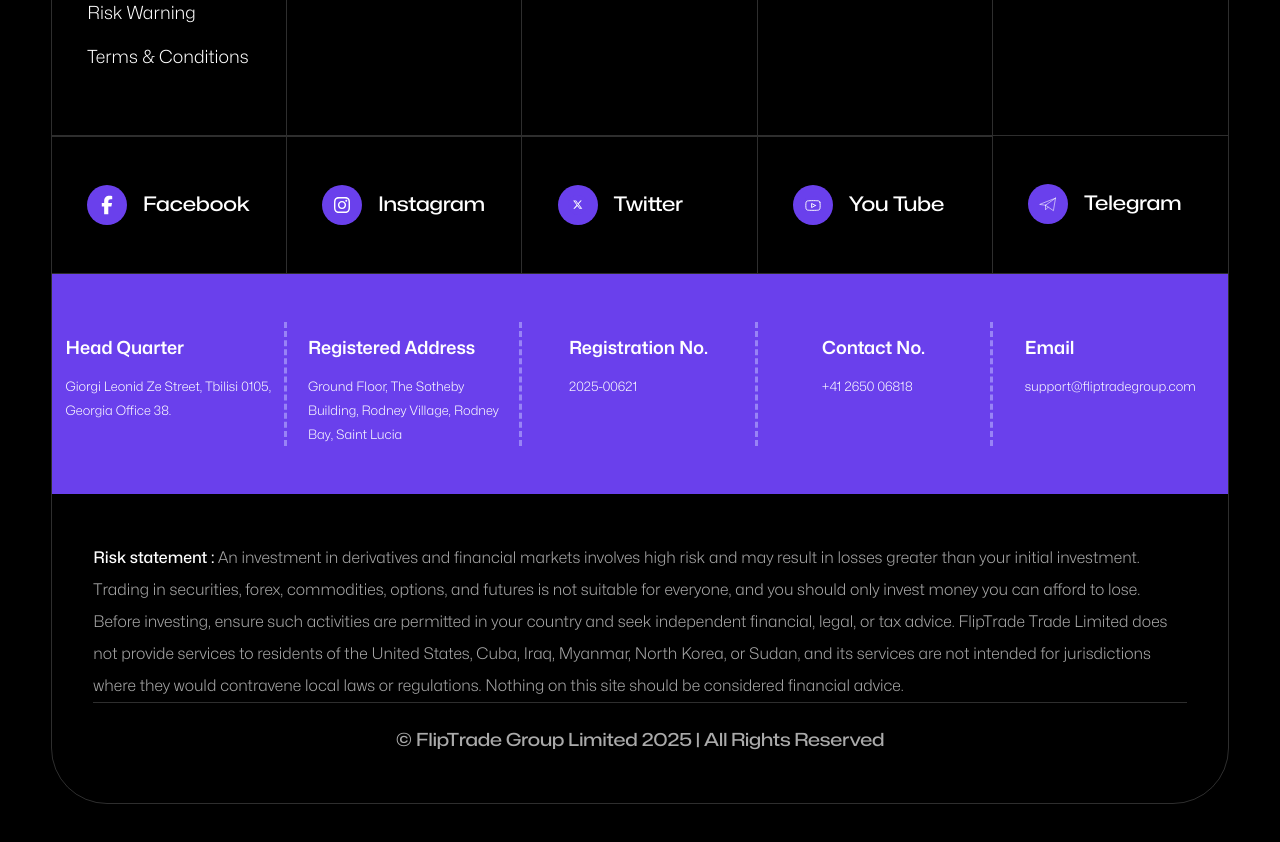
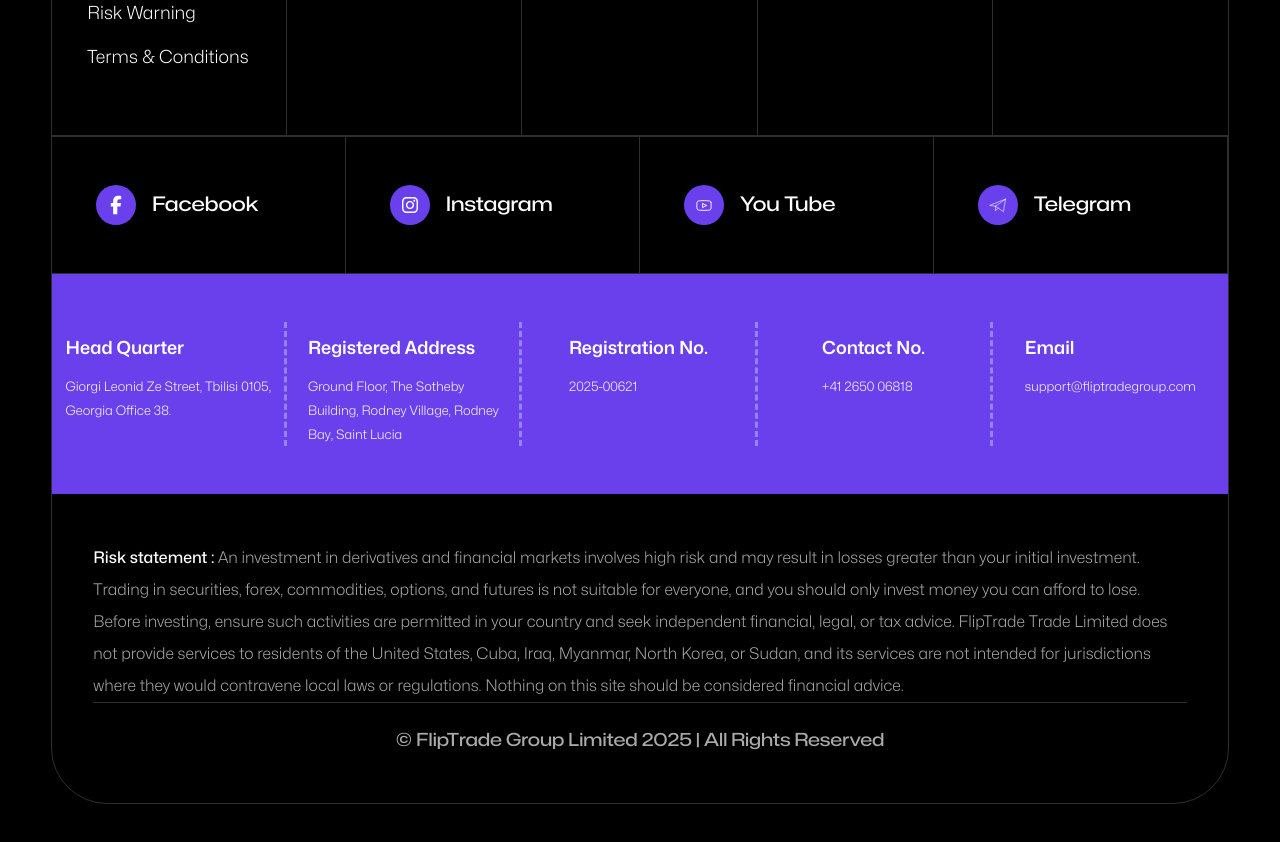
Before and after one commit to fliptradevercelcom-ship-it/Flip-Trader, a Next.js app: page /accounts-types in a window 1280 px wide. Shown: the part 5680-6522 px from the top of the page. Built offline with nearby package versions, Linux system fonts and the light colour scheme.

Commit message:
card size 3rd

```diff
--- a/src/app/Components/Uiux/Fotter.jsx
+++ b/src/app/Components/Uiux/Fotter.jsx
@@ -113,11 +113,11 @@
       pagelink: "https://www.instagram.com/fliptradegroup/",
       icon: Instaicon
     },
-    {
-      alt: "Twitter",
-      pagelink: "https://www.instagram.com/fliptradegroup/",
-      icon: twitter
-    },
+    // {
+    //   alt: "Twitter",
+    //   pagelink: "https://www.instagram.com/fliptradegroup/",
+    //   icon: twitter
+    // },
     {
       alt: "You Tube",
       pagelink: "https://www.youtube.com/@fliptradegroup",
@@ -177,7 +177,7 @@
                 )}
               </div>
 
-              <div className="grid  grid-cols-2 md:grid-cols-3 lg:grid-cols-5  border-b-[0.5px] border-[#ffffff2e]">
+              <div className="grid  grid-cols-2 md:grid-cols-3 lg:grid-cols-4  border-b-[0.5px] border-[#ffffff2e]">
                 {footerdata.social_links.map((data, index) =>
                   <div
                     key={index}
```
